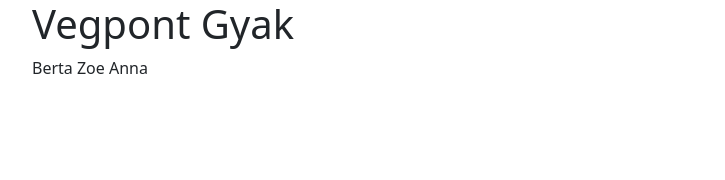
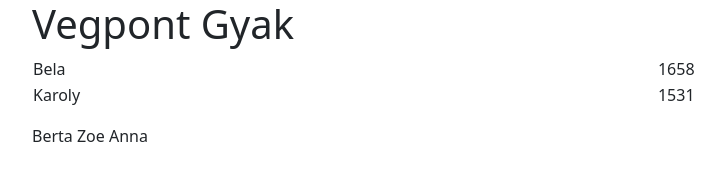
Before and after one commit to Wendesday36/vegpontgyak, a plain HTML site: page index.html in a window 1280 px wide. Shown: the whole page, without its empty margins (50-775 px from the left). Drawn offline with nearby package versions, Linux system fonts and the light colour scheme.

Commit message:
tablazat megj

```diff
--- a/Controller/AdatController.js
+++ b/Controller/AdatController.js
@@ -1,8 +1,20 @@
 import AdatModel from "../Model/AdatModel.js"
 import AdatView from "../View/AdatView.js"
+import DataService from "../Model/DataService.js"
+import HibaView from "../View/HibaView.js"
 class AdatController{
     constructor(){
         console.log("constr")
+        this.dataService = new DataService()
+        this.dataService.getData("../adat.json",this.adatokMegj,this.hibaMegj)
+    }
+    adatokMegj(lista){
+        console.log(lista)
+        new AdatView(lista,$(".lista"))
+    }
+    hibaMegj(error){
+        console.log(error)
+        new HibaView(error,$(".lista"))
     }
     }
     export default AdatController
--- /dev/null
+++ b/Model/DataService.js
@@ -0,0 +1,27 @@
+class DataService {
+  constructor() {}
+  getData(apivegpont,callback,hibaCallback) {
+    axios
+      .get(apivegpont)
+      .then(function (response) {
+        // handle success
+        /* console.log("Valasz objektum", response);
+        console.log("adatok", response.data.nevek);
+        console.log("statusz", response.status);
+        console.log("Statusz szoveg", response.statusText);
+        console.log("Valasz fejlec", response.headers);
+        console.log("Valasz config", response.config); */
+        callback(response.data.nevek)
+      })
+      .catch(function (error) {
+        // handle error
+       //console.log(error);
+       hibaCallback(error)
+      })
+      .finally(function () {
+        // always executed
+      });
+  }
+}
+
+export default DataService;
--- a/View/AdatView.js
+++ b/View/AdatView.js
@@ -1,4 +1,19 @@
+import TablazatSorView from "./TablazatSorView.js";
 class AdatView{
-    constructor(){}
+    #lista = [];
+
+    constructor(lista, szuloElem) {
+      this.#lista = lista;
+
+      szuloElem.append(`<table class= table >`);
+      this.tablaElem = szuloElem.children("table");
+
+      this.megjelenit();
+    }
+    megjelenit() {
+      this.#lista.forEach((elem,index) => {
+        new TablazatSorView(elem, this.tablaElem,index);
+      });
+    }
     }
     export default AdatView
--- /dev/null
+++ b/View/HibaView.js
@@ -0,0 +1,8 @@
+class HibaView {
+  constructor(error, szuloElem) {
+    this.szuloElem = szuloElem;
+    szuloElem.html(error.message);
+    console.log(error)
+  }
+}
+export default HibaView;
--- /dev/null
+++ b/View/TablazatSorView.js
@@ -0,0 +1,29 @@
+class TablazatSorView {
+  #adat = {};
+  constructor(adat, szuloElem, index) {
+    this.#adat = adat;
+    this.tablaElem = szuloElem;
+
+    this.#sor();
+    this.index = index;
+    this.sorElem = this.tablaElem.children("tr:last-child");
+  }
+  #sor() {
+    let txt = "";
+
+    txt += "<tr>";
+    for (const key in this.#adat) {
+      const element = this.#adat[key];
+      txt += `<td>${element}</td>`;
+    }
+
+    txt += `</tr>`;
+
+    this.tablaElem.append(txt);
+  }
+  /*  #esemenyTrigger(esemenynev){
+      const esemenyem = new CustomEvent(esemenynev,{detail:this.index})
+      window.dispatchEvent(esemenyem)
+    } */
+}
+export default TablazatSorView;
--- a/index.html
+++ b/index.html
@@ -7,6 +7,7 @@
     <title>Berta Zoe Anna</title>
 
     <script src="https://ajax.googleapis.com/ajax/libs/jquery/3.6.4/jquery.min.js"></script>
+    <script src="https://cdn.jsdelivr.net/npm/axios@1.1.2/dist/axios.min.js"></script>
     <script src="main.js" type="module"></script>
 
     <link
@@ -24,6 +25,7 @@
       <nav></nav>
       <article>
         <div class="urlap"></div>
+        <div class="lista"></div>
 
       </article>
       <footer>Berta Zoe Anna</footer>
```
Also changed, not shown: Model/AdatLeiro.js (added, +15 -0 lines).
